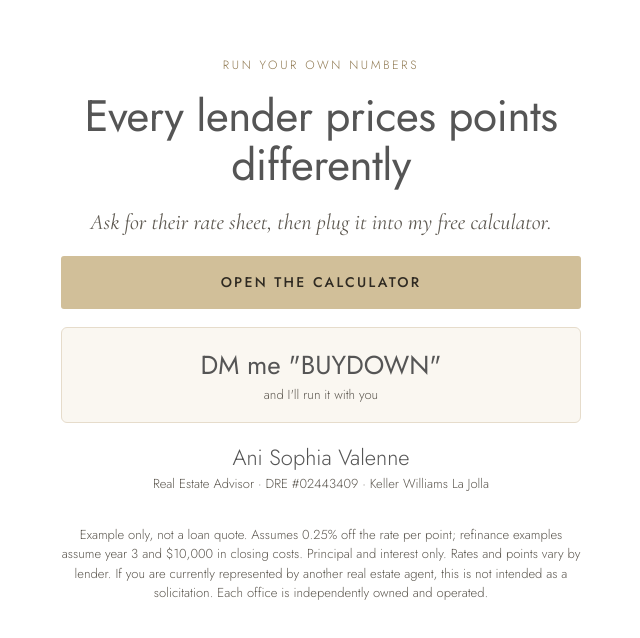
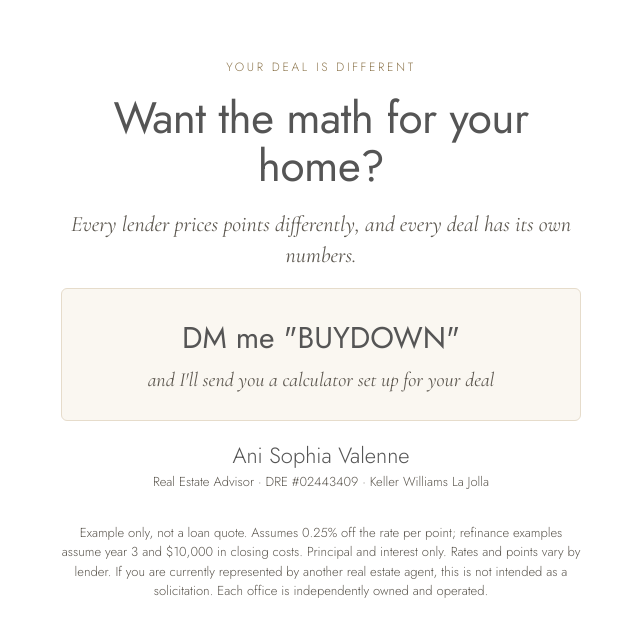
Before and after one commit to anikarenovnak/3roots, a plain HTML site: page buydown/walkthrough/index.html in a window 1280 px wide. Shown: the part 8086-8724 px from the top of the page, without its empty margins (319-959 px from the left). Drawn offline with nearby package versions, Linux system fonts and the light colour scheme.

Commit message:
Walkthrough: DM for a personalized calculator ending
Co-Authored-By: Claude Opus 5.5 <noreply@anthropic.com>

```diff
--- a/buydown/walkthrough/index.html
+++ b/buydown/walkthrough/index.html
@@ -218,13 +218,12 @@ body { overflow-x:hidden; }
 <!-- 11 CTA -->
 <section data-step>
   <div class="in cta" style="text-align:center">
-    <div class="ey fade">Run your own numbers</div>
-    <h2 class="fade d1">Every lender prices points differently</h2>
-    <p class="say fade d1">Ask for their rate sheet, then plug it into my free calculator.</p>
-    <a class="fade d2" href="https://anikarenovnak.github.io/3roots/buydown/?p=1000000&c=20000&d=20&r=7.375&y=10">Open the calculator</a>
-    <div class="card fade d3"><div class="v" style="font-size:26px">DM me "BUYDOWN"</div><div class="fine">and I'll run it with you</div></div>
-    <div class="fade d4" style="color:var(--head)"><div style="font-size:22px">Ani Sophia Valenne</div><div class="fine">Real Estate Advisor · DRE #02443409 · Keller Williams La Jolla</div></div>
-    <p class="fine fade d5">Example only, not a loan quote. Assumes 0.25% off the rate per point; refinance examples assume year 3 and $10,000 in closing costs. Principal and interest only. Rates and points vary by lender. If you are currently represented by another real estate agent, this is not intended as a solicitation. Each office is independently owned and operated.</p>
+    <div class="ey fade">Your deal is different</div>
+    <h2 class="fade d1">Want the math for your home?</h2>
+    <p class="say fade d1">Every lender prices points differently, and every deal has its own numbers.</p>
+    <div class="card fade d2" style="padding:26px 18px"><div class="v" style="font-size:30px">DM me "BUYDOWN"</div><div class="say" style="font-size:20px;margin-top:6px">and I'll send you a calculator set up for your deal</div></div>
+    <div class="fade d3" style="color:var(--head)"><div style="font-size:22px">Ani Sophia Valenne</div><div class="fine">Real Estate Advisor · DRE #02443409 · Keller Williams La Jolla</div></div>
+    <p class="fine fade d4">Example only, not a loan quote. Assumes 0.25% off the rate per point; refinance examples assume year 3 and $10,000 in closing costs. Principal and interest only. Rates and points vary by lender. If you are currently represented by another real estate agent, this is not intended as a solicitation. Each office is independently owned and operated.</p>
   </div>
 </section>
 
```
